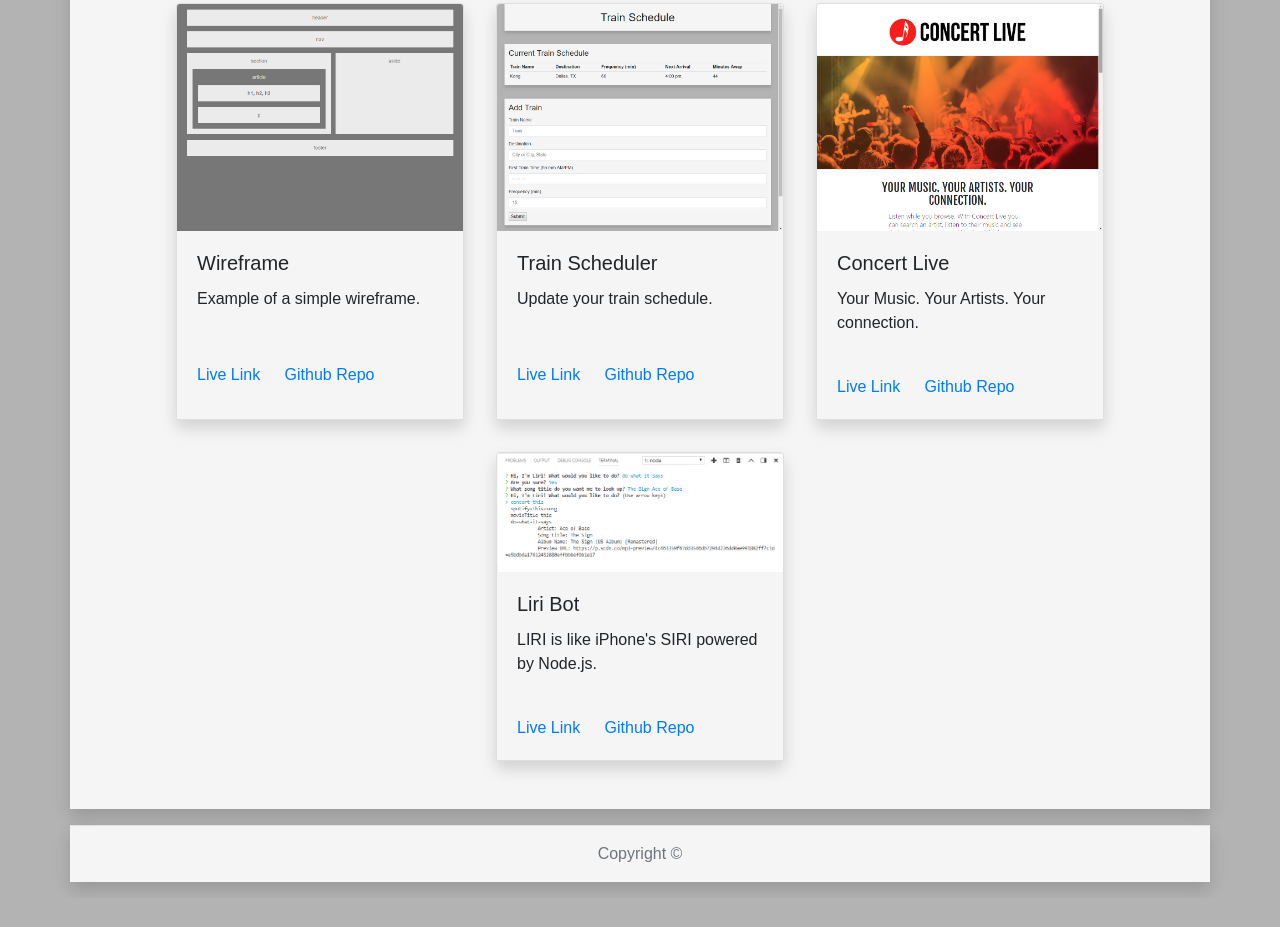
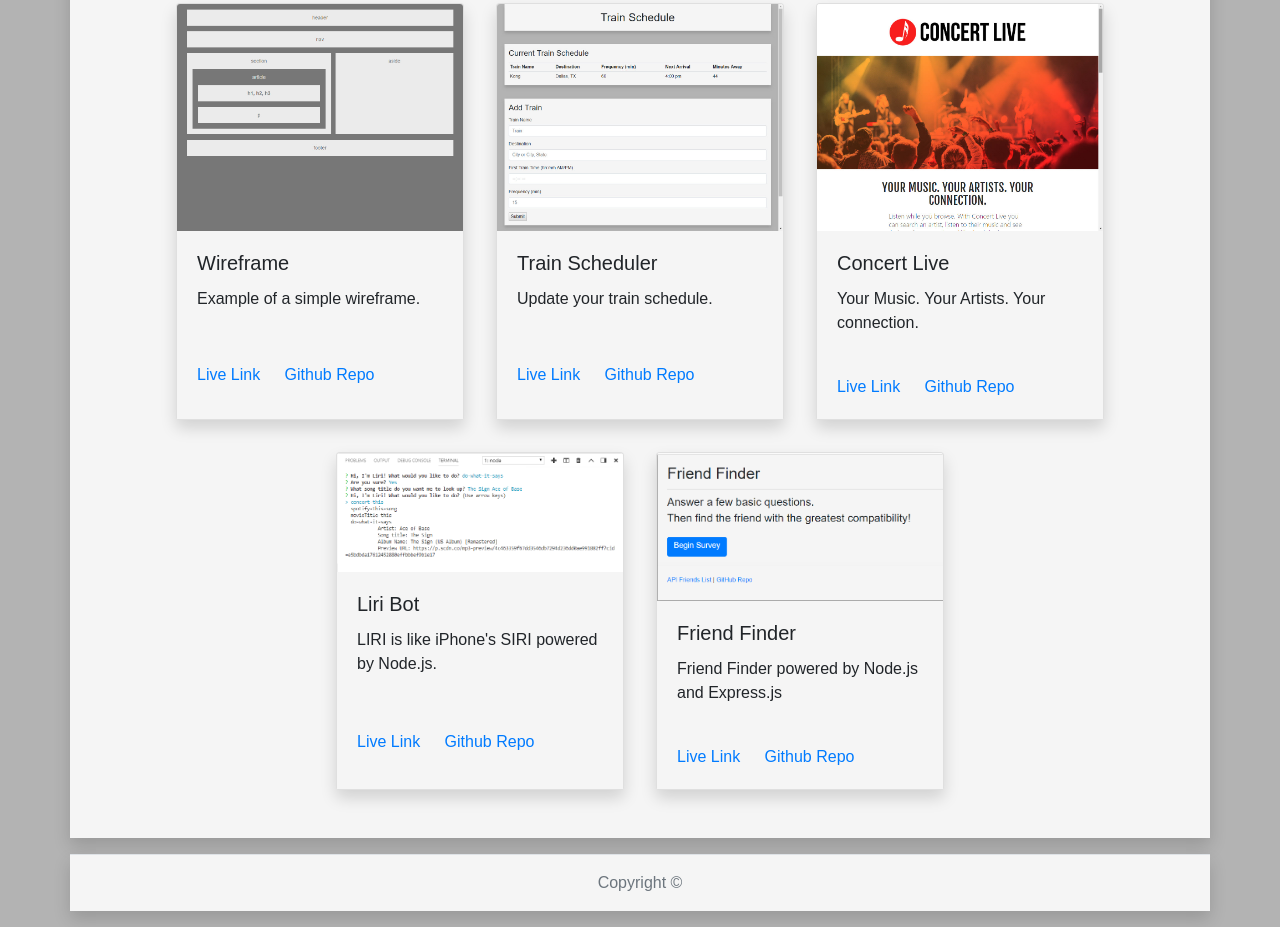
Before and after one commit to riffon3000/riffon3000.github.io, a plain HTML site: page portfolio.html in a window 1280 px wide. Shown: the part 213-1140 px from the top of the page. Before the commit the page ends 1111 px from the top, so only its background shows below. Drawn offline with nearby package versions, Linux system fonts and the light colour scheme.

Commit message:
add Friend Finder

```diff
--- a/portfolio.html
+++ b/portfolio.html
@@ -88,6 +88,18 @@
           <a href="https://github.com/riffon3000/liri-node-app/" target="_blank" class="card-link">Github Repo</a>
         </div>
       </div>
+      <!-- Friend Finder -->
+      <div class="card shadow m-3">
+        <img class="card-img-top" src="./images/home.png" alt="FriendFinder">
+        <div class="card-body">
+          <h5 class="card-title">Friend Finder</h5>
+          <p class="card-text">Friend Finder powered by Node.js and Express.js</p>
+        </div>
+        <div class="card-body">
+          <a href="https://friend-finder-mrh.herokuapp.com/" target="_blank" class="card-link">Live Link</a>
+          <a href="https://github.com/riffon3000/friendfinder/" target="_blank" class="card-link">Github Repo</a>
+        </div>
+      </div>
     </div>
   </div>
 
```
Also changed, not shown: images/home.png (added).
